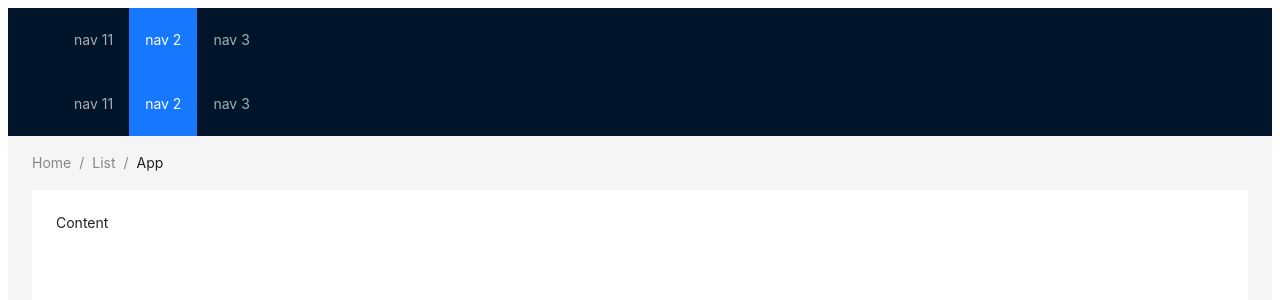
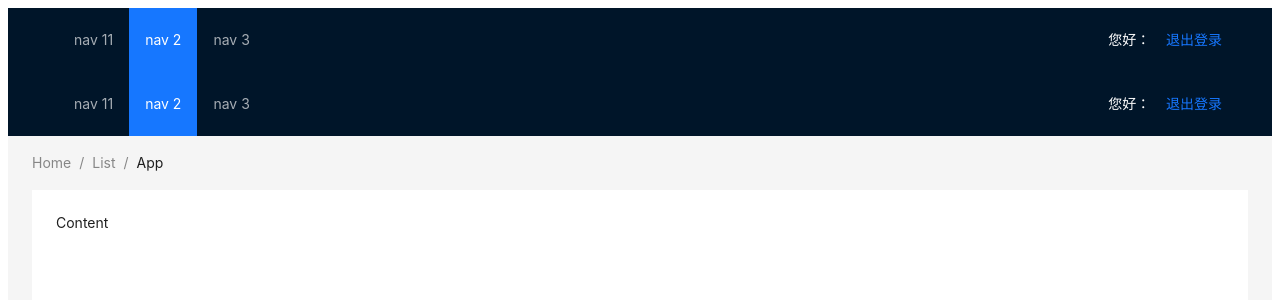
Before and after one commit to linqin-cn/-12306, a Vue app in the folder web/: page / in a window 1280 px wide. Shown: the top 300 px of the page. Built offline with nearby package versions, Linux system fonts and the light colour scheme; no server answers.

Commit message:
6.5 使用vuex(store)来保存登录信息

```diff
--- a/web/src/components/the-header.vue
+++ b/web/src/components/the-header.vue
@@ -1,6 +1,12 @@
 <template>
   <a-layout-header class="header">
     <div class="logo" />
+    <div style="float: right; color: white;">
+      您好：{{member.mobile}} &nbsp;&nbsp;
+      <router-link to="/login">
+        退出登录
+      </router-link>
+    </div>
     <a-menu
         v-model:selectedKeys="selectedKeys1"
         theme="dark"
@@ -16,12 +22,17 @@
 
 <script>
 import {defineComponent, ref} from "vue";
+import store from "@/store";
 
 export default defineComponent({
   name: "The-header-view",
   setup() {
+    let member = store.state.member;
+
+
     return {
-      selectedKeys1 : ref(['2'])
+      selectedKeys1 : ref(['2']),
+      member
     };
   }
 });
--- a/web/src/store/index.js
+++ b/web/src/store/index.js
@@ -1,11 +1,18 @@
 import { createStore } from 'vuex'
+
+const MEMBER = "MEMBER";
 
 export default createStore({
   state: {
+    member: {}
   },
   getters: {
   },
   mutations: {
+    setMember (state, _member) {
+      state.member = _member;
+      // window.SessionStorage.set(MEMBER, _member);
+    }
   },
   actions: {
   },
```
